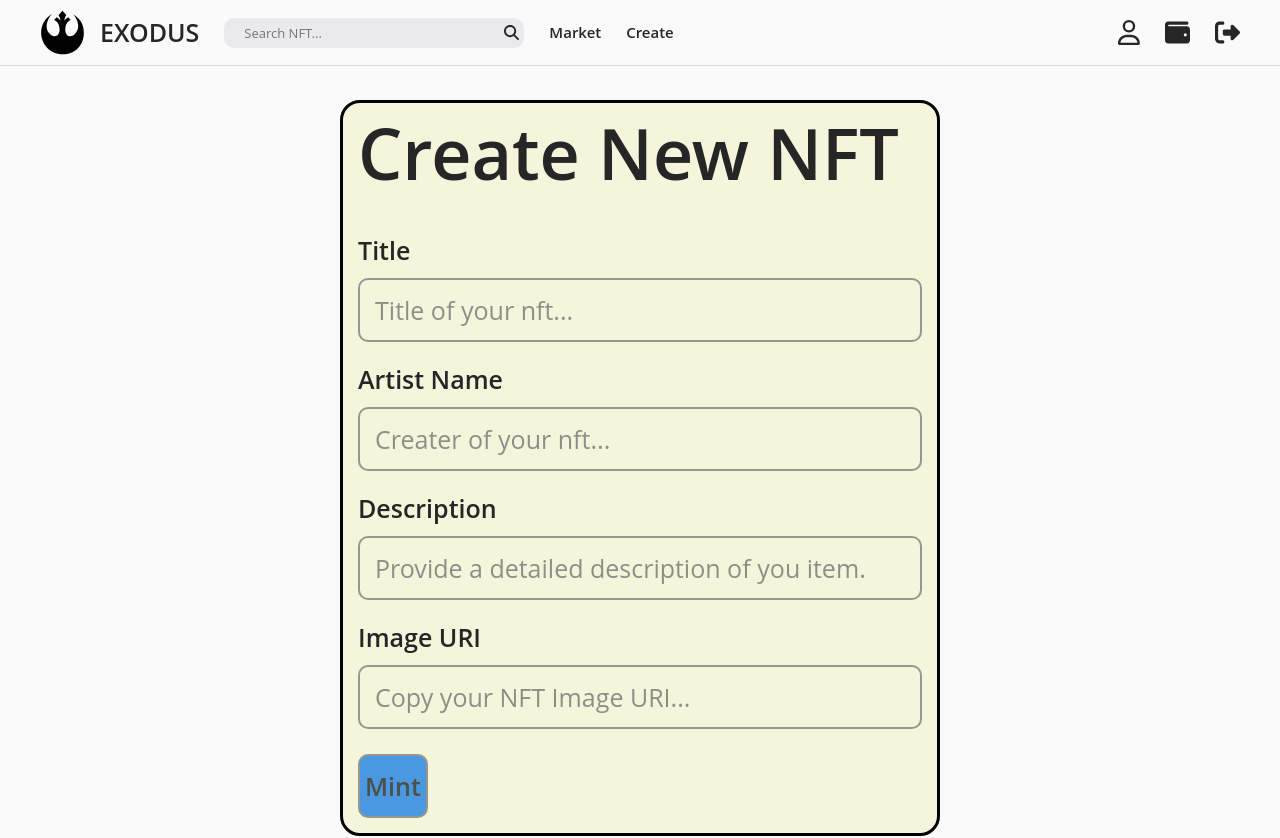
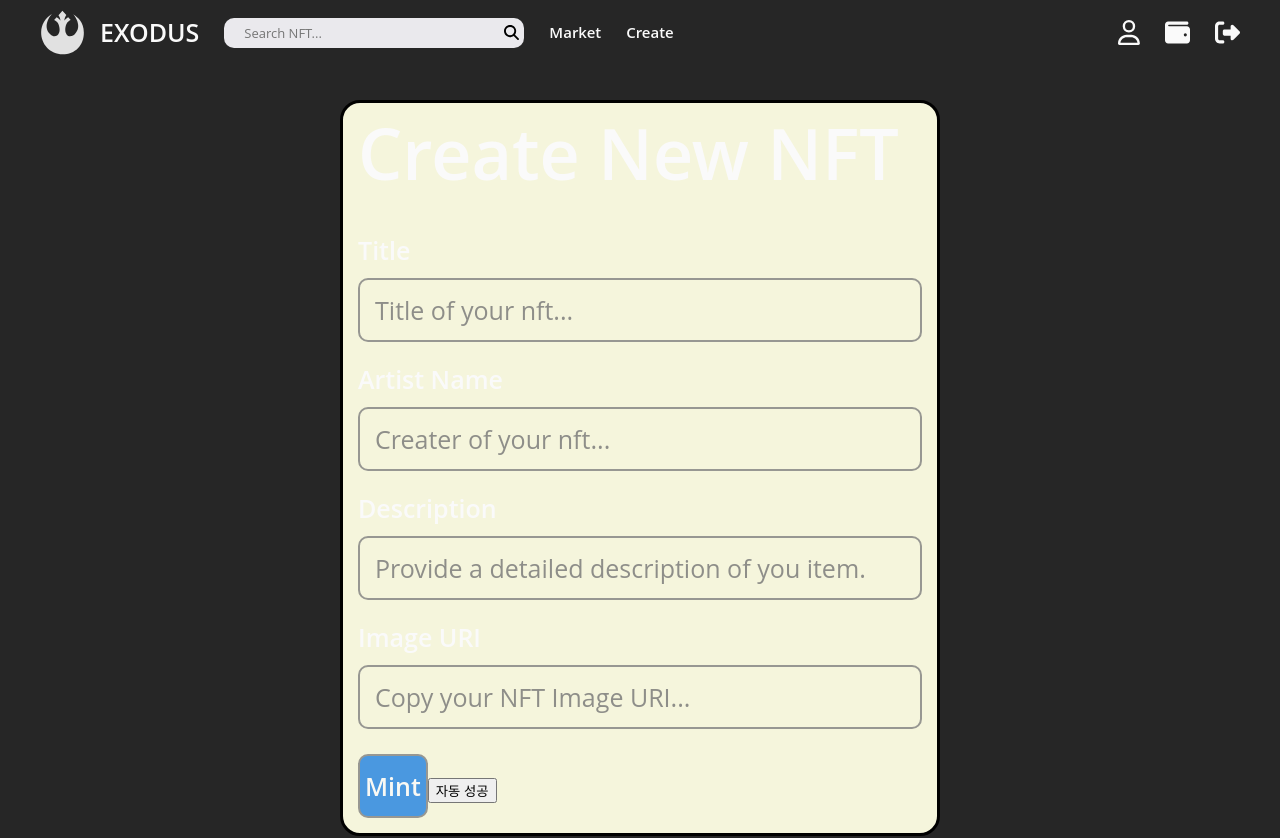
Before and after one commit to codestates-beb/BEB-08-TeamExodus, a React (Create React App) app: page /create in a window 1280 px wide. Shown: the top 838 px of the page. Built offline with nearby package versions, Linux system fonts and the light colour scheme.

Commit message:
header theme

```diff
--- a/src/components/Detail.js
+++ b/src/components/Detail.js
@@ -10,7 +10,7 @@ const ModalImageBackground = styled.div`
     width: 420px;
     height 420px;
     background-color: white;
-    z-index: 1;
+    z-index: 2;
     border-radius: 10%;
     align-items: center;
 
@@ -22,7 +22,7 @@ const ModalImage = styled.img`
     width: 400px;
     height 400px;
     background-color: gray;
-    z-index: 1;
+    z-index: 2;
     border-radius: 10%;
 `;
 const Modal = styled.div`
@@ -34,7 +34,7 @@ const Modal = styled.div`
     background-color: white;
     border: 1px solid black;
     padding: 20px;
-    z-index: 0;
+    z-index: 1;
 `;
 
 const ModalContent = styled.div`
@@ -77,18 +77,28 @@ function Detail({ modalData, setModalVisible }) {
                 </CloseButton>
                 <ModalContent className="modal-content">
                     <Name>
+                        {!modalData.title ? (
+                            <span style={{ margin: 15 }}>
                                 {modalData.name}
-                        <span style={{ margin: 15 }}>
                                 <FontAwesomeIcon
                                     icon={faCheckCircle}
                                     style={{ color: "#2081E2" }}
                                 />
                             </span>
+                        ) : (
+                            <div>
+                                Congratulations! 🎉
+                                <br /> You have successfully minted{" "}
+                                {modalData.title} NFT.
+                            </div>
+                        )}
 
                         <FontAwesomeIcon icon="check-square" />
                     </Name>
                     <Desc>
+                        {modalData.current_price && (
                             <div>{modalData.current_price} ETH</div>
+                        )}
                         {modalData.description}
                     </Desc>
                 </ModalContent>
--- a/src/components/Header.js
+++ b/src/components/Header.js
@@ -1,4 +1,4 @@
-import styled from "styled-components";
+import styled, { ThemeProvider } from "styled-components";
 import { faRebel } from "@fortawesome/free-brands-svg-icons";
 import { FontAwesomeIcon } from "@fortawesome/react-fontawesome";
 import { faUser } from "@fortawesome/free-regular-svg-icons";
@@ -11,12 +11,13 @@ import { useAnimation, motion, useScroll } from "framer-motion";
 import { useEffect, useState } from "react";
 import { Link } from "react-router-dom";
 import Web3 from "web3";
+import { darkTheme, GlobalStyles, lightTheme } from "../styles";
 
 const SHeader = styled(motion.div)`
     z-index: 5;
     width: 100%;
     padding: 0px 40px;
-    border-bottom: 1px solid ${(props) => props.theme.borderColor};
+    // border-bottom: 1px solid ${(props) => props.theme.borderColor};
     position: fixed;
     top: 0;
     display: flex;
@@ -60,17 +61,18 @@ const LogoIcon = styled(Logo)`
 const Icon = styled.span`
     margin-left: 25px;
     font-size: 25px;
+    :hover {
+        cursor: pointer;
+    }
 `;
 
 const Search = styled.div`
     background-color: #eae9ed;
     display: flex;
-
     border-radius: 10px;
     margin-left: 25px;
     width: 300px;
     height: 30px;
-
     justify-content: space-between;
     align-items: center;
 `;
@@ -100,7 +102,7 @@ const SearchBar = styled.input`
 `;
 
 const WalletBtn = styled.div`
-    background-color: black;
+    // background-color: black;
     font-weight: 600;
     font-size: 15px;
     color: white;
@@ -113,13 +115,17 @@ const WalletBtn = styled.div`
 
 function Header() {
     const headerAnimation = useAnimation();
+    const [darkMode, setDarkMode] = useState(true);
+
     const { scrollY } = useScroll();
     useEffect(() => {
         scrollY.onChange(() => {
             if (scrollY.get() > 50) {
                 headerAnimation.start("scroll");
+                setDarkMode(false);
             } else {
                 headerAnimation.start("top");
+                setDarkMode(true);
             }
         });
     }, [scrollY, headerAnimation]);
@@ -150,7 +156,7 @@ function Header() {
                 method: "eth_requestAccounts",
             })
             .then((res) => {
-                console.log(res);
+                console.log("res: ", res);
                 setAccount(res[0]);
                 setIsLoggedIn(true);
                 localStorage.setItem("isLoggedIn", res[0]);
@@ -164,6 +170,8 @@ function Header() {
         localStorage.setItem("isLoggedIn", "");
     };
     return (
+        <ThemeProvider theme={darkMode ? darkTheme : lightTheme}>
+            <GlobalStyles />
             <SHeader
                 variants={navVariants}
                 animate={headerAnimation}
@@ -175,7 +183,11 @@ function Header() {
                             <LogoIcon>
                                 <FontAwesomeIcon
                                     icon={faRebel}
-                                color="rgba(0,0,0,23)"
+                                    color={
+                                        darkMode
+                                            ? "rgba(225,225,225,23)"
+                                            : "rgba(0,0,0,23)"
+                                    }
                                     fontSize="45px"
                                 />
                             </LogoIcon>
@@ -193,6 +205,7 @@ function Header() {
                                     icon={faSearch}
                                     fontSize="15px"
                                     margin-right="10px"
+                                    color="black"
                                 />
                             </SearchBox>
                         </Search>
@@ -238,6 +251,7 @@ function Header() {
                     )}
                 </Wrapper>
             </SHeader>
+        </ThemeProvider>
     );
 }
 
--- a/src/pages/Create.js
+++ b/src/pages/Create.js
@@ -5,7 +5,7 @@ import erc721abi from "../erc721abi";
 
 import { useForm } from "react-hook-form";
 import { Link } from "react-router-dom";
-
+import Detail from "../components/Detail";
 
 const Container = styled.div`
     padding: 50px 200px;
@@ -87,9 +87,9 @@ const AlertBtn = styled.div`
 `;
 
 function Create() {
-
     const [web3, setWeb3] = useState();
-  const [minted, setMinted] = useState(true);
+    const [mintedNft, setMintedNft] = useState();
+    const [mintsuccess, setMintsuccess] = useState(false);
 
     let contractAddr = "0xc08F3536a11A72bcD25CbBc25192C4981C4E3E65";
     const userAddr = localStorage.getItem("isLoggedIn");
@@ -101,21 +101,27 @@ function Create() {
     } = useForm();
 
     const onSubmit = async (data) => {
-    const { title, artist, description, image_uri } = data;
-    const tokenContract = await new web3.eth.Contract(erc721abi, contractAddr);
+        const { title, artist, description, image_url = "" } = data;
+        setMintedNft(data);
+        const tokenContract = await new web3.eth.Contract(
+            erc721abi,
+            contractAddr
+        );
 
         const mint = await tokenContract.methods
-      .mintNFT(userAddr, image_uri, title, artist, description)
+            .mintNFT(userAddr, image_url, title, artist, description)
             .send({ from: userAddr })
-      .on("receipt", console.log("MINIT!!!"));
+            .on("receipt", () => {
+                console.log("MINIT!!!");
+            });
         const totalSupply = await tokenContract.methods.TotalSupply().call();
         console.log("total", totalSupply);
-    console.log(mint);
-    setMinted(true);
+        console.log("민트: ", mint);
+        setMintsuccess(true);
     };
 
     useEffect(() => {
-    setMinted(false);
+        setMintsuccess(false);
         if (typeof window.ethereum !== "undefined") {
             // window.ethereum이 있다면
             try {
@@ -131,15 +137,13 @@ function Create() {
 
     return (
         <Container>
-      {minted ? (
-        <div>씨발</div>
-      ) : (
-        /* <AlertBox>
-          <span>Minting Complete</span>
-          <AlertBtn>
-            <Link to="/users/1">OK</Link>
-          </AlertBtn>
-        </AlertBox> */
+            {mintsuccess && (
+                <Detail
+                    modalData={mintedNft}
+                    setModalVisible={setMintsuccess}
+                />
+            )}
+
             <FormBox onSubmit={handleSubmit(onSubmit)}>
                 <Title>Create New NFT</Title>
                 <InputBox>
@@ -167,14 +171,13 @@ function Create() {
                     <Label>Image URI</Label>
                     <Input
                         placeholder="Copy your NFT Image URI..."
-              {...register("image_uri", { required: true })}
+                        {...register("image_url", { required: true })}
                     />
                 </InputBox>
 
                 <MintBtn type="submit" value={"Mint"} />
+                <button onClick={() => setMintsuccess(true)}>자동 성공</button>
             </FormBox>
-      )}
-
         </Container>
     );
 }
--- a/src/pages/Home.js
+++ b/src/pages/Home.js
@@ -8,7 +8,8 @@ import PulseLoader from "react-spinners/PulseLoader";
 import { NftImg, NftBox, ColLists, NftName } from "./Market";
 
 const WelcomeWords = styled.div`
-    background-color: #00214d;
+    // background-color: #00214d;
+    // background-color: #202020;
     margin-top: 100px;
     padding: 30px 30px;
     display: flex;
@@ -85,9 +86,10 @@ const List = styled.div`
 `;
 
 const ListTitle = styled.div`
-    margin-top: 600px;
+    margin-top: 250px;
     font-size: 60px;
-    background-color: pink;
+    margin-left: 20px;
+    margin-right: 20px;
     font-weight: 600;
 `;
 
@@ -95,14 +97,32 @@ const ListContainer = styled.div`
     display: flex;
     flex-direction: column;
     justify-content: center;
+    margin-left: 30px;
+    margin-right: 30px;
 `;
 
 const PagenationBox = styled.div`
-    margin-top: 30px;
+    margin-top: 60px;
+    margin-bottom: 50px;
 `;
 
 const FixedColLists = styled(ColLists)`
     grid-template-columns: repeat(5, 1fr);
+`;
+const Wallpaper = styled.div`
+    width: 100%;
+    height: 1000px;
+    padding: 30px;
+    background: linear-gradient(black, white);
+    font-color: white;
+`;
+const ImageContainer = styled.div`
+    width: 100%;
+    height: 100%;
+    background-image: url("https://upload.wikimedia.org/wikipedia/commons/thumb/5/5a/Animated_Wallpaper_Windows_10_-_Wallpaper_Engine.gif/1200px-Animated_Wallpaper_Windows_10_-_Wallpaper_Engine.gif");
+    background-size: cover;
+    background-repeat: no-repeat;
+    border-radius: 40px;
 `;
 
 function Home() {
@@ -152,7 +172,6 @@ function Home() {
                         el.current_price / 10000000000000000000;
                     const { image_url, name, description } =
                         el.maker_asset_bundle.assets[0];
-                    console.log("el: ", el);
                     prev.push({ image_url, name, description, current_price });
 
                     /* result.push({ image_url, name, description });
@@ -183,11 +202,15 @@ function Home() {
     };
     return (
         <Container>
-            <WelcomeWords onClick={increaseIndex}>
-                <span>Welcome to the 3rd Generation NFT Market</span>
-                <span>EXODUS</span>
-            </WelcomeWords>
-            <Slider onClick={increaseIndex}>
+            <Wallpaper>
+                <WelcomeWords>
+                    <span>Welcome to the 3rd Generation NFT Market</span>
+                    <span>EXODUS</span>
+                </WelcomeWords>
+                <ImageContainer />
+            </Wallpaper>
+            aaaaaaaaaaaaaaaaaaaa
+            {/* <Slider onClick={increaseIndex}>
                 <AnimatePresence initial={false} onExitComplete={toggleLeaving}>
                     <Row
                         variants={rowVariants}
@@ -207,7 +230,7 @@ function Home() {
                             ))}
                     </Row>
                 </AnimatePresence>
-            </Slider>
+            </Slider> */}
             <ListTitle>Trending in Arts</ListTitle>
             {loading ? (
                 <LoadingContainer>
--- a/src/pages/MyPage.js
+++ b/src/pages/MyPage.js
@@ -54,52 +54,43 @@ function MyPage() {
     const [web3, setWeb3] = useState(new Web3(window.ethereum));
     const [nftList, setNftList] = useState([]);
     let contractAddr = "0xc08F3536a11A72bcD25CbBc25192C4981C4E3E65";
+
     const userAddr = localStorage.getItem("isLoggedIn");
 
     useEffect(() => {
-        if (typeof window.ethereum !== "undefined") {
+        /*     if (typeof window.ethereum !== "undefined") {
       // window.ethereum이 있다면
       try {
         const web = new Web3(window.ethereum); // 새로운 web3 객체를 만든다
         setWeb3(web);
-                console.log("set web ", web3);
+        console.log("set web", web);
 
         getNftsByUser();
-                console.log("why~");
+        console.log("why");
       } catch (err) {
         console.log(err);
       }
-        }
+    } */
+        getNftsByUser();
     }, []);
 
     const getNftsByUser = async () => {
         console.log("hi");
-        const tokenContract = await new web3.eth.Contract(
-            erc721abi,
-            contractAddr
-        );
-        console.log("tlqkds");
-        console.log(tokenContract);
-        console.log("hi");
+        const tokenContract = new web3.eth.Contract(erc721abi, contractAddr);
+
         console.log("Contract", tokenContract);
 
         const totalSupply = await tokenContract.methods.TotalSupply().call();
         console.log("totalSupply", totalSupply);
+
         let temp = [];
 
         for (let i = 1; i <= totalSupply; i++) {
-            const nftinfo = await tokenContract.methods
-                .getDescription(i)
-                .call();
+            const nftinfo = await tokenContract.methods.nftinfo(i).call();
             temp.push(nftinfo);
+            console.log(nftinfo);
+        }
 
-            /*         if(userAddr == getIssuer) {
-            const tokenURI = await tokenContract.methods.tokenURI(i).call();
-            const tokenURI = await tokenContract.methods.tokenURI(i).call();
-
-
-        } */
-        }
         console.log("제발 왜");
         setNftList(temp);
         console.log("nftList", nftList);
--- a/src/styles.js
+++ b/src/styles.js
@@ -29,6 +29,12 @@ export const lightTheme = {
     borderColor: "rgb(219, 219, 219)",
     bgColor: "#FAFAFA",
     fontColor: "rgb(38, 38, 38)",
+};
+export const darkTheme = {
+    accent: "#0095f6",
+    borderColor: "rgb(219, 219, 219)",
+    bgColor: "rgb(38, 38, 38)",
+    fontColor: "#FAFAFA",
 };
 
 export const Row = styled.div`
@@ -79,8 +85,8 @@ body {
 
 
 
+}
 
-}
 
 a {
     text-decoration: none;
--- /dev/null
+++ b/src/wallPaper.js
@@ -0,0 +1 @@
+let wallpaper = [];
```
Also changed, not shown: public/logo192.png (deleted), public/logo512.png (deleted), src/App.js (indentation only). Lines whose indentation alone changed are shown as unchanged.
